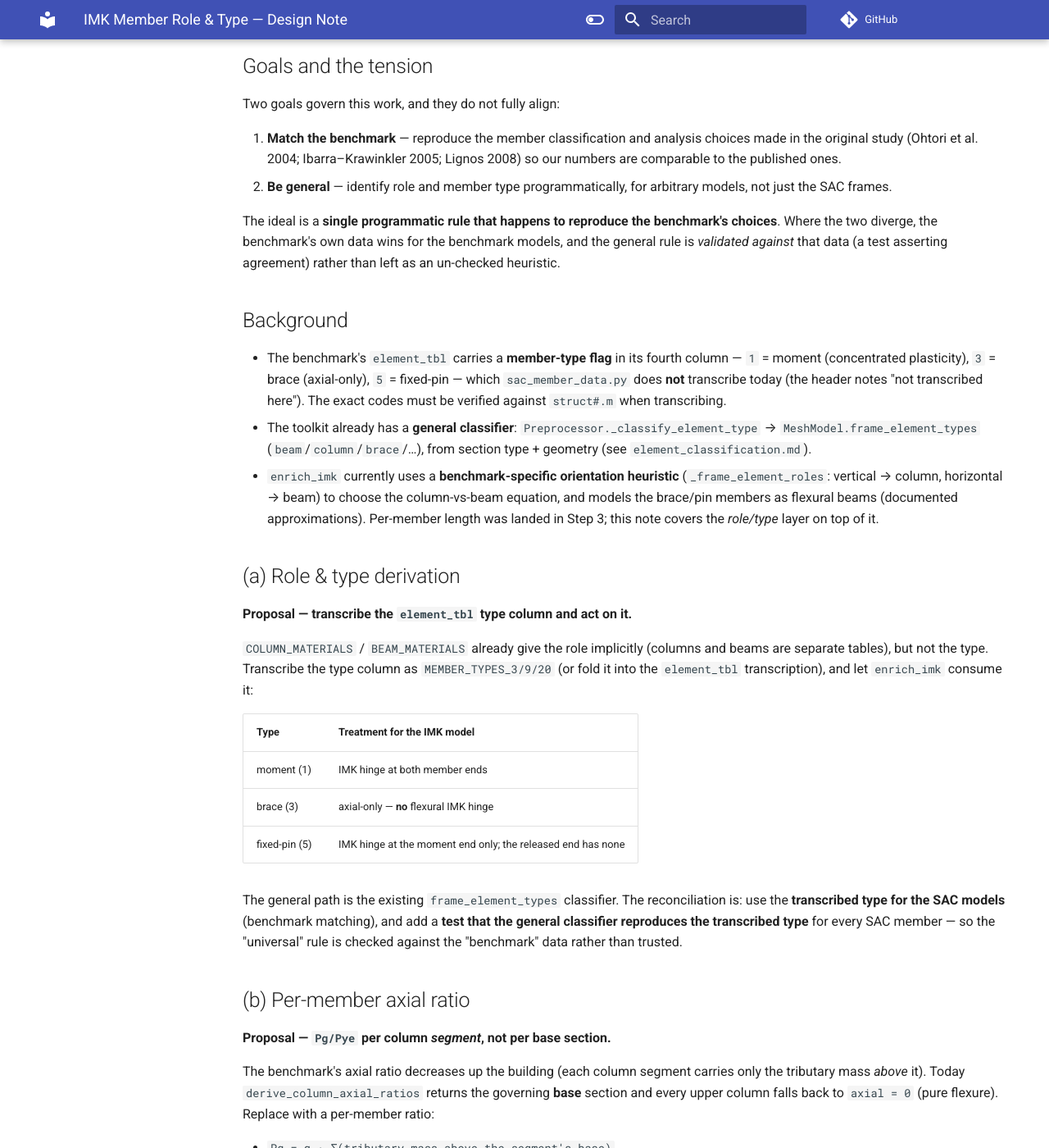
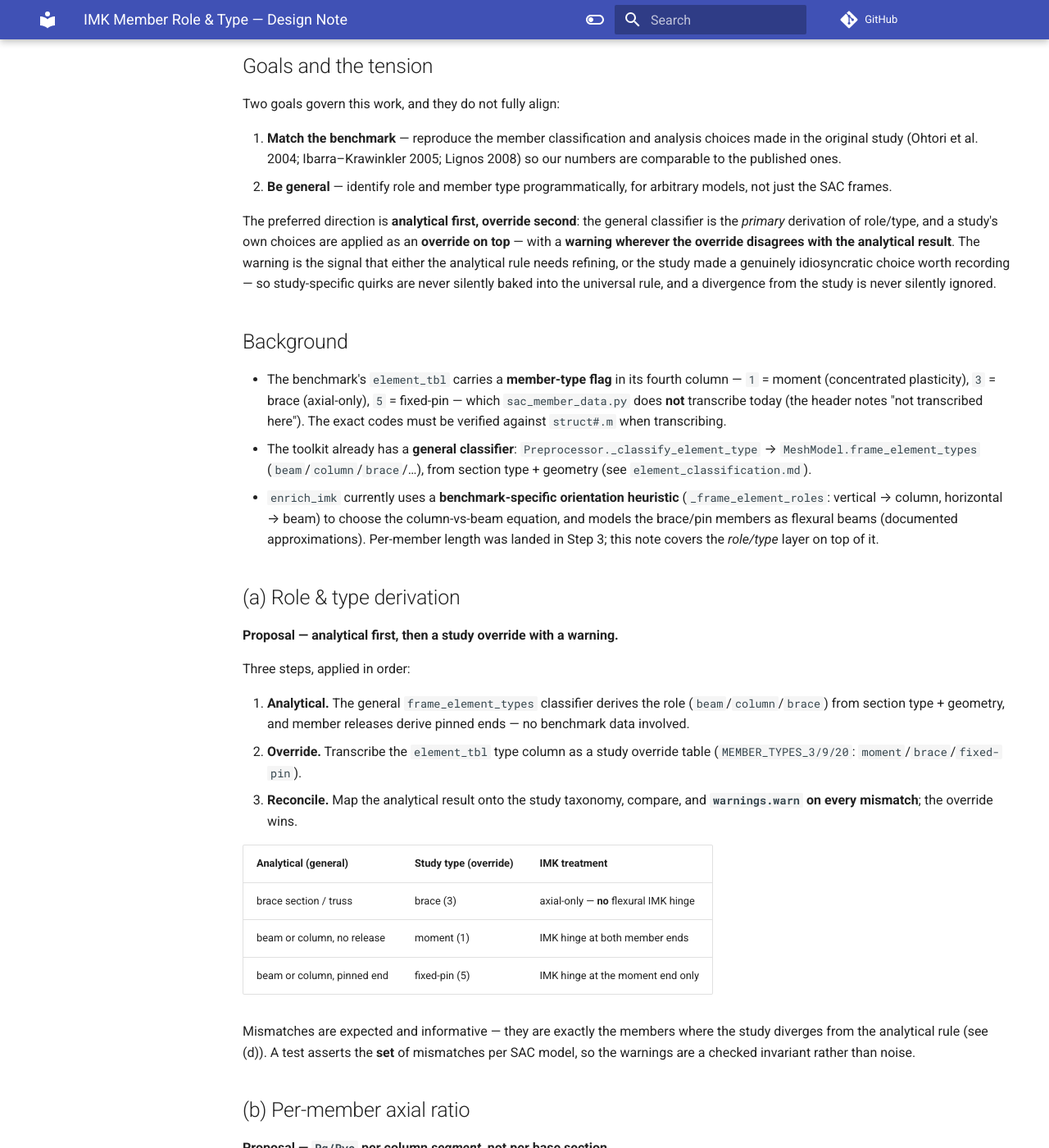
Before and after one commit to boustrephon/fea_toolkit, an MkDocs documentation site: the page built from docs/imk_member_classification.md, in a window 1280 px wide and 1400 px high, scrolled down 230 px. Shown: the whole window at 82% size. Built offline with MkDocs 1.6.1 and Material for MkDocs 9.7.7, drawn with Linux system fonts in a browser that asks for light colours; comment, search, counter and statistics services are not loaded; some of the changed text lies outside the part shown.

Commit message:
docs(imk): analytical-first role/type with warned study override
Invert the member-classification direction: the general frame_element_types
classifier drives role/type, and the transcribed element_tbl type column is an
override applied on top, warning wherever it disagrees with the analytical
result.  Mismatches are the members where the study is idiosyncratic (link bay,
basement braces).

```diff
--- a/docs/imk_member_classification.md
+++ b/docs/imk_member_classification.md
@@ -21,10 +21,13 @@ Two goals govern this work, and they do not fully align:
 2. **Be general** — identify role and member type programmatically, for arbitrary
    models, not just the SAC frames.
 
-The ideal is a **single programmatic rule that happens to reproduce the
-benchmark's choices**. Where the two diverge, the benchmark's own data wins for
-the benchmark models, and the general rule is *validated against* that data (a
-test asserting agreement) rather than left as an un-checked heuristic.
+The preferred direction is **analytical first, override second**: the general
+classifier is the *primary* derivation of role/type, and a study's own choices
+are applied as an **override on top** — with a **warning wherever the override
+disagrees with the analytical result**.  The warning is the signal that either
+the analytical rule needs refining, or the study made a genuinely idiosyncratic
+choice worth recording — so study-specific quirks are never silently baked into
+the universal rule, and a divergence from the study is never silently ignored.
 
 ## Background
 
@@ -45,24 +48,28 @@ test asserting agreement) rather than left as an un-checked heuristic.
 
 ## (a) Role & type derivation
 
-**Proposal — transcribe the `element_tbl` type column and act on it.**
+**Proposal — analytical first, then a study override with a warning.**
 
-`COLUMN_MATERIALS` / `BEAM_MATERIALS` already give the role implicitly (columns
-and beams are separate tables), but not the type.  Transcribe the type column as
-`MEMBER_TYPES_3/9/20` (or fold it into the `element_tbl` transcription), and let
-`enrich_imk` consume it:
+Three steps, applied in order:
 
-| Type | Treatment for the IMK model |
-|---|---|
-| moment (1) | IMK hinge at both member ends |
-| brace (3) | axial-only — **no** flexural IMK hinge |
-| fixed-pin (5) | IMK hinge at the moment end only; the released end has none |
+1. **Analytical.** The general `frame_element_types` classifier derives the role
+   (`beam`/`column`/`brace`) from section type + geometry, and member releases
+   derive pinned ends — no benchmark data involved.
+2. **Override.** Transcribe the `element_tbl` type column as a study override
+   table (`MEMBER_TYPES_3/9/20`: `moment`/`brace`/`fixed-pin`).
+3. **Reconcile.** Map the analytical result onto the study taxonomy, compare, and
+   **`warnings.warn` on every mismatch**; the override wins.
 
-The general path is the existing `frame_element_types` classifier.  The
-reconciliation is: use the **transcribed type for the SAC models** (benchmark
-matching), and add a **test that the general classifier reproduces the
-transcribed type** for every SAC member — so the "universal" rule is checked
-against the "benchmark" data rather than trusted.
+| Analytical (general) | Study type (override) | IMK treatment |
+|---|---|---|
+| brace section / truss | brace (3) | axial-only — **no** flexural IMK hinge |
+| beam or column, no release | moment (1) | IMK hinge at both member ends |
+| beam or column, pinned end | fixed-pin (5) | IMK hinge at the moment end only |
+
+Mismatches are expected and informative — they are exactly the members where the
+study diverges from the analytical rule (see (d)).  A test asserts the **set** of
+mismatches per SAC model, so the warnings are a checked invariant rather than
+noise.
 
 ## (b) Per-member axial ratio
 
@@ -111,18 +118,23 @@ differently:
 | 20-story basement beams | brace (`type 3`) | flexural beams |
 | 9-story gravity-bay beams (bay 4) | fixed-pin (`type 5`, M3 released at far end) | release transcribed but **skipped** under `hinge_model='lumped'` |
 
-These fold into (a): once the type column is transcribed, `enrich_imk` stops
-placing a collapse-level moment hinge on a brace or a pin end.  The 9-story
-pin additionally needs the lumped-hinge path to honour the release (or a
-gravity-bay treatment) — tracked separately from the type column.
+These are the members the reconcile step in (a) distinguishes.  The 3-story link
+bay and the 20-story basement beams are **classification overrides**: the study
+tags them brace while the analytical rule (an I-section, horizontal, no release)
+would call them a moment beam — so the warning fires and the override wins,
+removing the flexural hinge.  The 9-story gravity-bay is *not* a classification
+mismatch: "beam + pin release" already maps to `fixed-pin` analytically, but the
+lumped-hinge build currently **skips the release**, so the pin is lost at build
+time — a separate release-honouring issue, tracked apart from the type column.
 
 ## Decisions (proposed order)
 
-1. Transcribe the `element_tbl` member-type column; make `enrich_imk` act on it
-   (moment / brace / fixed-pin) — resolves (a) and (d) together.
-2. Add a test that `frame_element_types` (the general classifier) reproduces the
-   transcribed SAC types — the "universal rule matches the benchmark" check.
-3. Extend the axial ratio to per-member (b), keeping the base-section value as
+1. Run the analytical `frame_element_types` classifier first (extend it, if
+   needed, to express the three study types via section + geometry + releases).
+2. Transcribe the `element_tbl` type column as a study override table.
+3. Reconcile: apply the override with a `warnings.warn` on every mismatch, and a
+   test asserting the expected mismatch set per SAC model — resolves (a) and (d).
+4. Extend the axial ratio to per-member (b), keeping the base-section value as
    the reported summary.
-4. Keep `elem.imk_params` on the member for the benchmark; document/reject the
+5. Keep `elem.imk_params` on the member for the benchmark; document/reject the
    splitting hazard (c) rather than solve it now.
```
